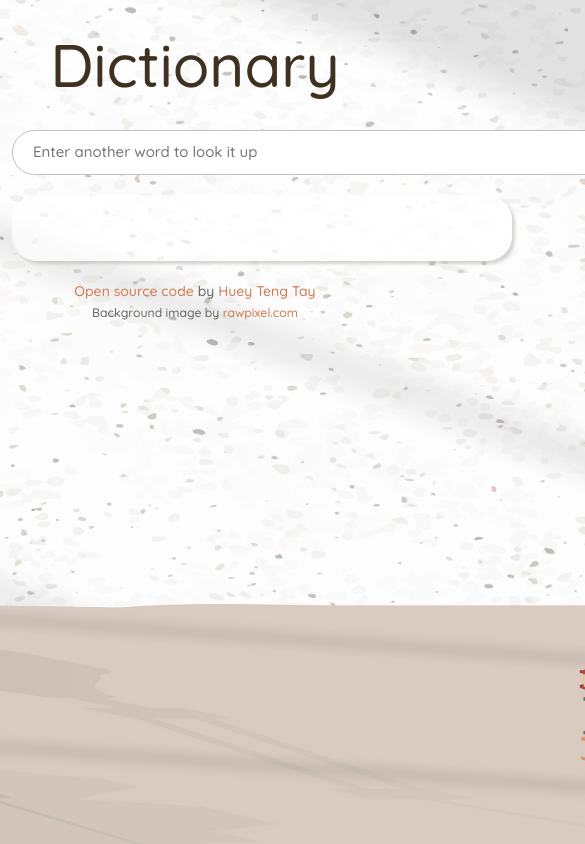
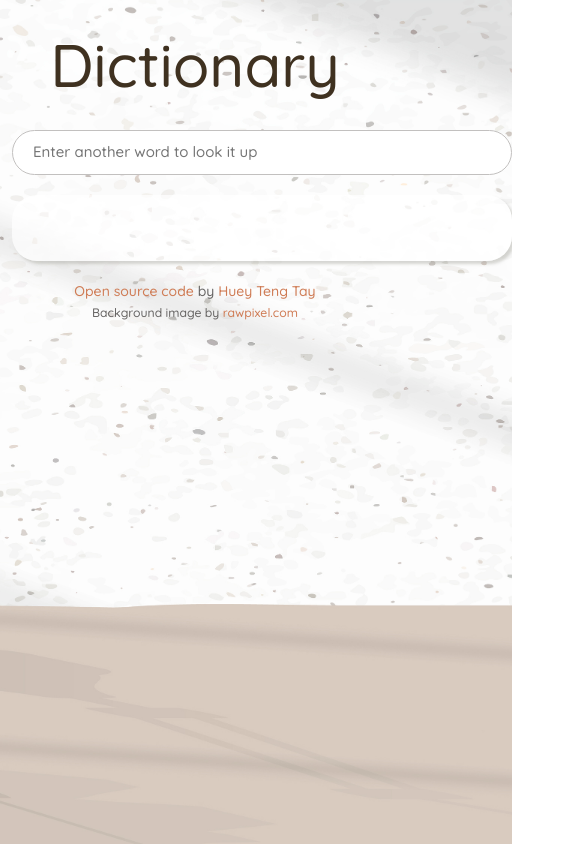
Before and after one commit to hueyteng/dictionary-react-project, a React (Create React App) app: page / in a window 390 px wide. Shown: the top 844 px of the page, 585 px wide, since content can reach past the window. Built offline with nearby package versions, Linux system fonts and the light colour scheme; no server answers; a web font is replaced by a local one.

Commit message:
Updated min-width of container

```diff
--- a/src/Dictionary.css
+++ b/src/Dictionary.css
@@ -4,7 +4,7 @@
 
 @media screen and (max-width: 1200px) {
   .Dictionary .container {
-    min-width: 800px;
+    min-width: 600px;
   }
 }
 
@@ -32,6 +32,6 @@
 
 @media screen and (max-width: 1200px) {
   .Search input {
-    min-width: 600px;
+    min-width: 500px;
   }
 }
```
